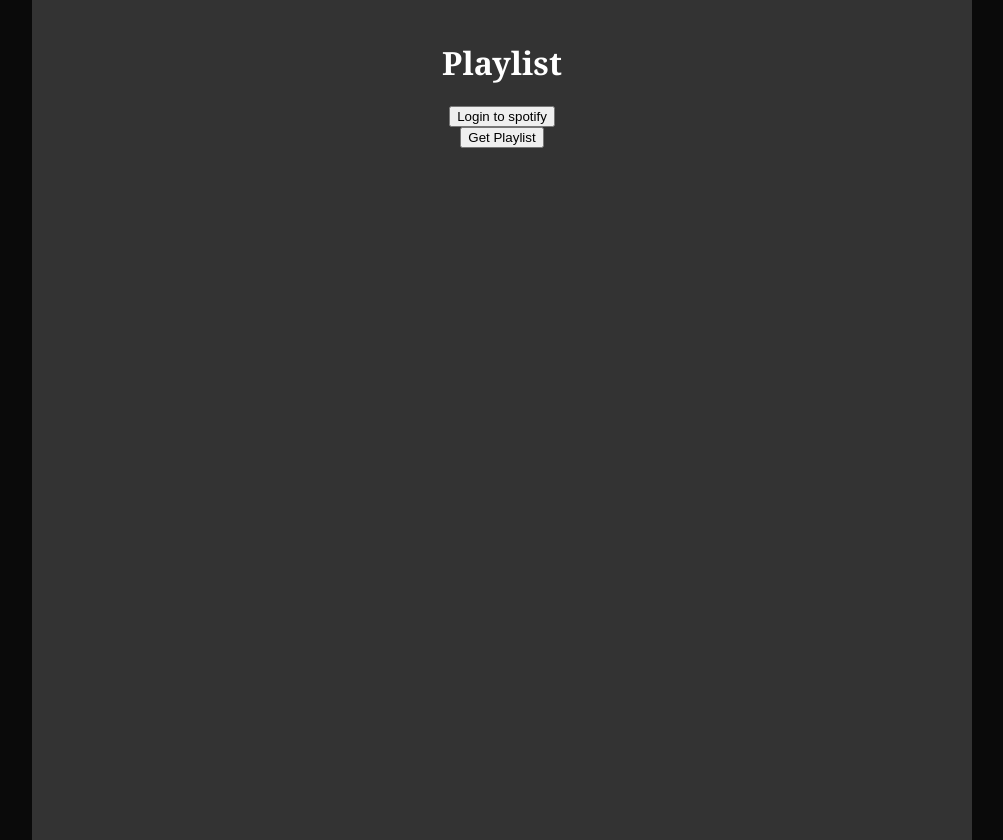
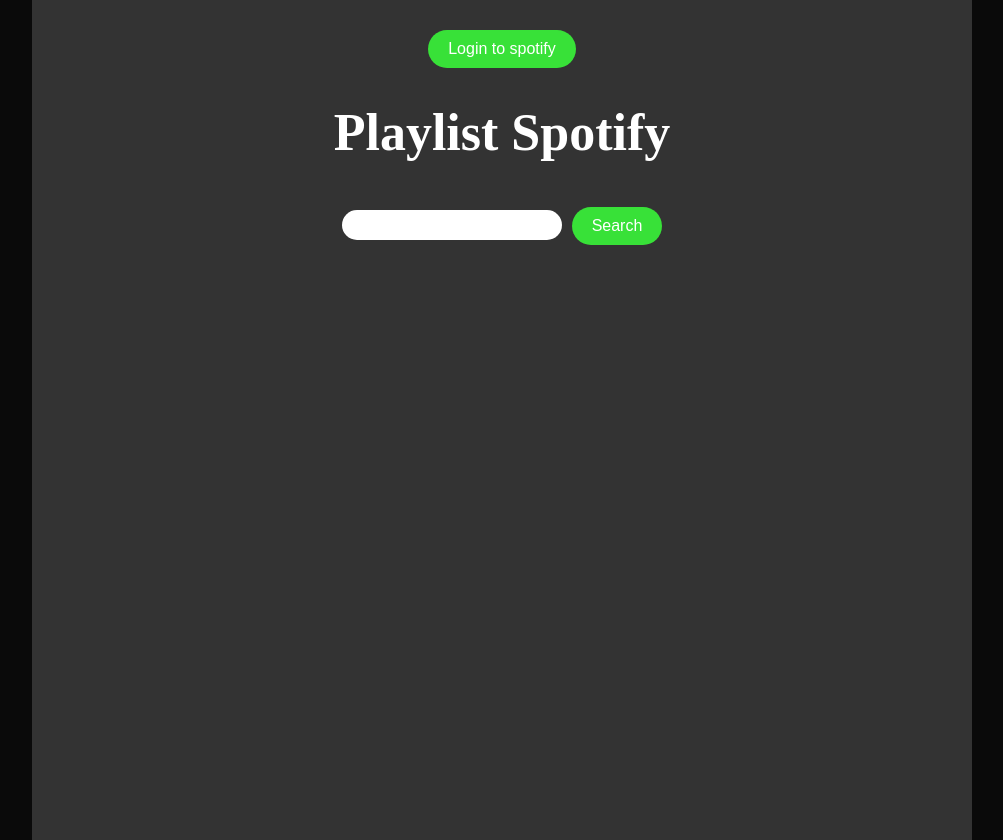
Before and after one commit to dolyprh/Homework_M2S2_GenerasiGIGIH, a React (Create React App) app: page / in a window 1280 px wide. Shown: the whole page, without its empty margins (138-1141 px from the left). Built offline with nearby package versions, Linux system fonts and the light colour scheme.

Commit message:
create components spotifygetTrack

```diff
--- a/src/App.css
+++ b/src/App.css
@@ -4,6 +4,9 @@
   font-weight: bold;
   font-family:Cambria, Cochin, Georgia, Times, 'Times New Roman', serif;
   color: #fff;
+}
+.content{
+  display: flex;
 }
 .App-logo {
   height: 40vmin;
@@ -17,8 +20,6 @@
 }
 
 .App-header {
-  background-color: #282c34;
-  min-height: 100vh;
   display: flex;
   flex-direction: column;
   align-items: center;
--- a/src/App.js
+++ b/src/App.js
@@ -1,15 +1,13 @@
 import React from 'react';
 import SpotifyAPI from './components/spotifyAPI';
+import SpotifyGetTrack from './components/getTrack/spotifyGetTrack';
 import './App.css'
 
 function App() {
   return (
     <div className="App">
-      <header className='header'>
-        <h1 className="header-content">Playlist</h1>
-      </header>
-      <SpotifyAPI />
-    </div>
+        <SpotifyAPI />
+      </div>
   );
 }
 
--- /dev/null
+++ b/src/components/getTrack/spotifyGetTrack.js
@@ -0,0 +1,67 @@
+import React, { useState, useEffect} from 'react'
+import axios from 'axios'
+import '../style.css'
+
+export default function SpotifyGetTrack() {
+  const [token, setToken] = useState("");
+  const [search, setSearch] = useState("")
+  const [artists, setArtists] = useState([])
+
+    const searchArtist = async (e) => {
+        e.preventDefault();
+        const {data} = await axios
+            .get("https://api.spotify.com/v1/search", {
+                headers: {
+                    Authorization: `Bearer ${token}`
+            },
+                params: {
+                    q: search,
+                    type: "artist"
+                }
+            })
+
+        setArtists(data.artists.items)
+    }
+
+
+    const renderArtists = () => {
+        return artists.map(artist => (
+            <div key={artist.id} className="content">
+                <div className="playlist-content">
+                    <div className="playlist-item">
+                        {artist.images.length ?
+                        <img src={artist.images[0].url} alt=""/> :
+                        <div>No Image</div>}
+                    </div>
+                    <div className="playlist-item">
+                        <p>{artist.name}</p>
+                    </div>
+                    <div className="playlist-item">
+                        <p>{artist.artists}</p>
+                    </div>
+                    <div className="playlist-item">
+                        <button>Select</button>
+                    </div>
+                </div>
+            </div>
+        ))
+    }
+
+  return (
+    <div>
+        <header className="App-header">
+            <h1>Playlist Spotify</h1>
+                    <form onSubmit={searchArtist}>
+                        <input
+                            className='inputForm'
+                            type="text"
+                            onChange={(e) => setSearch(e.target.value)}/>
+                        <button type={"submit"}>Search</button>
+                    </form>
+
+                {renderArtists()}
+
+        </header>
+    </div>
+  )
+}
--- a/src/components/spotifyAPI.js
+++ b/src/components/spotifyAPI.js
@@ -1,17 +1,19 @@
 import React, { useState, useEffect } from "react";
 import SpotifyGetPlaylist from "./getPlaylist/spotifyGetPlaylist";
-
+import SpotifyGetTrack from "./getTrack/spotifyGetTrack";
+import './style.css';
 export default function SpotifyAPI() {
-  const ClIENT_ID = "d3b87dbbd6b64ae5a80d0613bd182d5e"
+  const CLIENT_ID = "d3b87dbbd6b64ae5a80d0613bd182d5e"
   const REDIRECT_URI = "http://localhost:3000"
   const AUTH_ENDPOINT = "https://accounts.spotify.com/authorize"
-  const SPACE_DELIMITER = "%20";
-    const SCOPES = [
-        "user-read-currently-playing",
-        "user-read-playback-state",
-        "playlist-read-private",
-    ];
-    const SCOPES_URL_PARAM = SCOPES.join(SPACE_DELIMITER);
+  const RESPONSE_TYPE = "token"
+  // const SPACE_DELIMITER = "%20";
+  // const SCOPES = [
+  //   "user-read-currently-playing",
+  //   "user-read-playback-state",
+  //   "playlist-read-private",
+  // ];
+  // const SCOPES_URL_PARAM = SCOPES.join(SPACE_DELIMITER);
 
   const getReturned = (hash) => {
     const stringAfterHashtag = hash.substring(1);
@@ -40,13 +42,13 @@
   });
 
   const handleLogin = () => {
-      window.location = `${AUTH_ENDPOINT}?client_id=${ClIENT_ID}&redirect_uri=${REDIRECT_URI}&scope=${SCOPES_URL_PARAM}&response_type=token&show_dialog=true`
+      window.location = `${AUTH_ENDPOINT}?client_id=${CLIENT_ID}&redirect_uri=${REDIRECT_URI}&response_type=${RESPONSE_TYPE}`
   }
 
   return (
     <div className='header'>
         <button onClick={handleLogin}>Login to spotify</button>
-        <SpotifyGetPlaylist />
+        <SpotifyGetTrack />
     </div>
   )
 }
--- a/src/components/style.css
+++ b/src/components/style.css
@@ -6,12 +6,34 @@
     border-bottom: 1px solid rgb(63, 62, 62);
     display: flex;
     font-size: 14px;
-    cursor: pointer;
     transition: 0.5s;
   }
 .playlist-content:hover{
-    background-color: #666;
+    background-color: rgb(72, 72, 72);
+}
 
+.content{
+    font-family: 'Courier New', Courier, monospace;
+}
+.inputForm{
+    border: none;
+    width: 200px;
+    height: 30px;
+    font-size: 16px;
+    padding: 0 10px;
+    border-radius: 20px;
+    margin-right: 10px;
+    font-family: Verdana, Geneva, Tahoma, sans-serif;
+}
+button{
+    padding: 10px 20px;
+    color: white;
+    background-color: rgb(56, 225, 56);
+    border-radius: 20px;
+    cursor: pointer;
+    font-size: 16px;
+    border: none;
+    margin-top: 10px;
 }
 .song-header-container{
     background-color: rgb(34, 34, 34);
@@ -21,7 +43,7 @@
     font-family: sans-serif;
 }
 .playlist-item img{
-    width: 200px;
+    width: 100px;
     border-radius: 5px;
 }
 .playlist-item{
@@ -58,5 +80,4 @@
 .playlist-item p{
     font-family: sans-serif;
     font-size: 28px;
-    font-family:Impact;
 }
```
